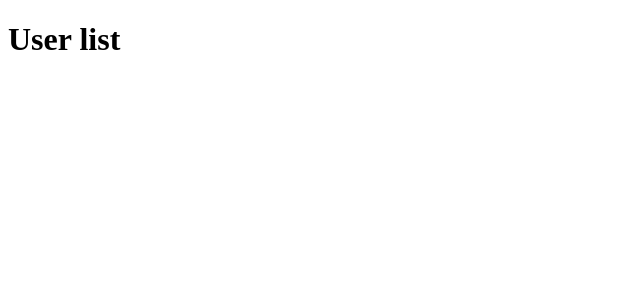
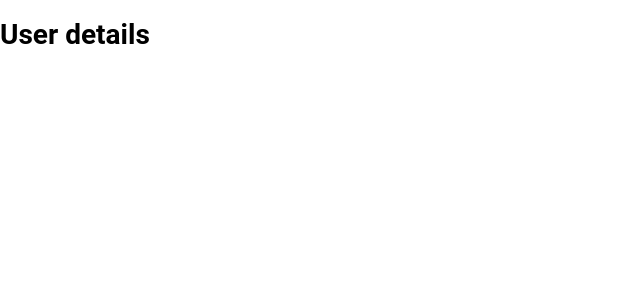
Before and after one commit to ffchn/user-dash, a React (Create React App) app: page /user/1 in a window 1280 px wide. Shown: the top 300 px of the page, without its empty margins (0-640 px from the left). Built offline with nearby package versions, Linux system fonts and the light colour scheme.

Commit message:
Base structure, Browser Router, GlobalStyling with normalizecss

```diff
--- a/package.json
+++ b/package.json
@@ -10,9 +10,15 @@
     "@types/node": "^15.12.1",
     "@types/react": "^17.0.9",
     "@types/react-dom": "^17.0.6",
+    "@types/react-router-dom": "^5.1.7",
+    "@types/styled-components": "^5.1.9",
+    "normalize.css": "^8.0.1",
     "react": "^17.0.2",
     "react-dom": "^17.0.2",
+    "react-router": "^5.2.0",
+    "react-router-dom": "^5.2.0",
     "react-scripts": "4.0.3",
+    "styled-components": "^5.3.0",
     "typescript": "^4.3.2",
     "web-vitals": "^1.0.1"
   },
--- a/src/App.tsx
+++ b/src/App.tsx
@@ -1,9 +1,17 @@
 import React from 'react'
+import { BrowserRouter as Router } from 'react-router-dom'
+import Routes from './routes'
+import GlobalStyle from './styles/globals'
 
 function App() {
-  return <div className='App'>
-    <h1>User list</h1>
-  </div>
+  return (
+    <div className='App'>
+      <GlobalStyle />
+      <Router>
+        <Routes />
+      </Router>
+    </div>
+  )
 }
 
 export default App
--- /dev/null
+++ b/src/modules/UserDetails/index.tsx
@@ -0,0 +1,11 @@
+import React from 'react'
+
+import { Container } from './styles'
+
+const UserDetails: React.FC = () => {
+  return <Container >
+    <h1>User details</h1>
+  </Container>
+}
+
+export default UserDetails
--- /dev/null
+++ b/src/modules/UserDetails/styles.ts
@@ -0,0 +1,5 @@
+import styled from 'styled-components';
+
+export const Container = styled.div`
+
+`;
--- /dev/null
+++ b/src/modules/UserList/index.tsx
@@ -0,0 +1,13 @@
+import React from 'react'
+
+import { Container } from './styles'
+
+const UserList: React.FC = () => {
+  return (
+    <Container>
+      <h1>User List</h1>
+    </Container>
+  )
+}
+
+export default UserList
--- /dev/null
+++ b/src/modules/UserList/styles.ts
@@ -0,0 +1,5 @@
+import styled from 'styled-components';
+
+export const Container = styled.div`
+
+`;
--- /dev/null
+++ b/src/routes/index.tsx
@@ -0,0 +1,15 @@
+import { Switch, Route } from 'react-router-dom'
+
+import UserList from '../modules/UserList'
+import UserDetails from '../modules/UserDetails'
+
+const Routes = () => {
+  return (
+    <Switch>
+      <Route exact={true} path='/' component={UserList}/>
+      <Route exact={true} path='/user/:userId' component={UserDetails}/>
+    </Switch>
+  )
+}
+
+export default Routes
--- /dev/null
+++ b/src/styles/globals.ts
@@ -0,0 +1,15 @@
+import { createGlobalStyle } from 'styled-components'
+import 'normalize.css'
+
+const GlobalStyle = createGlobalStyle`
+
+    @import url('https://fonts.googleapis.com/css2?family=Roboto:wght@300;400;700&display=swap');
+
+    *{
+        font-family: 'Roboto', sans-serif;
+        font-size: 14px;
+    }
+
+`
+
+export default GlobalStyle
```
Also changed, not shown: 1 other file (tests, documents, lock files or other folders).
